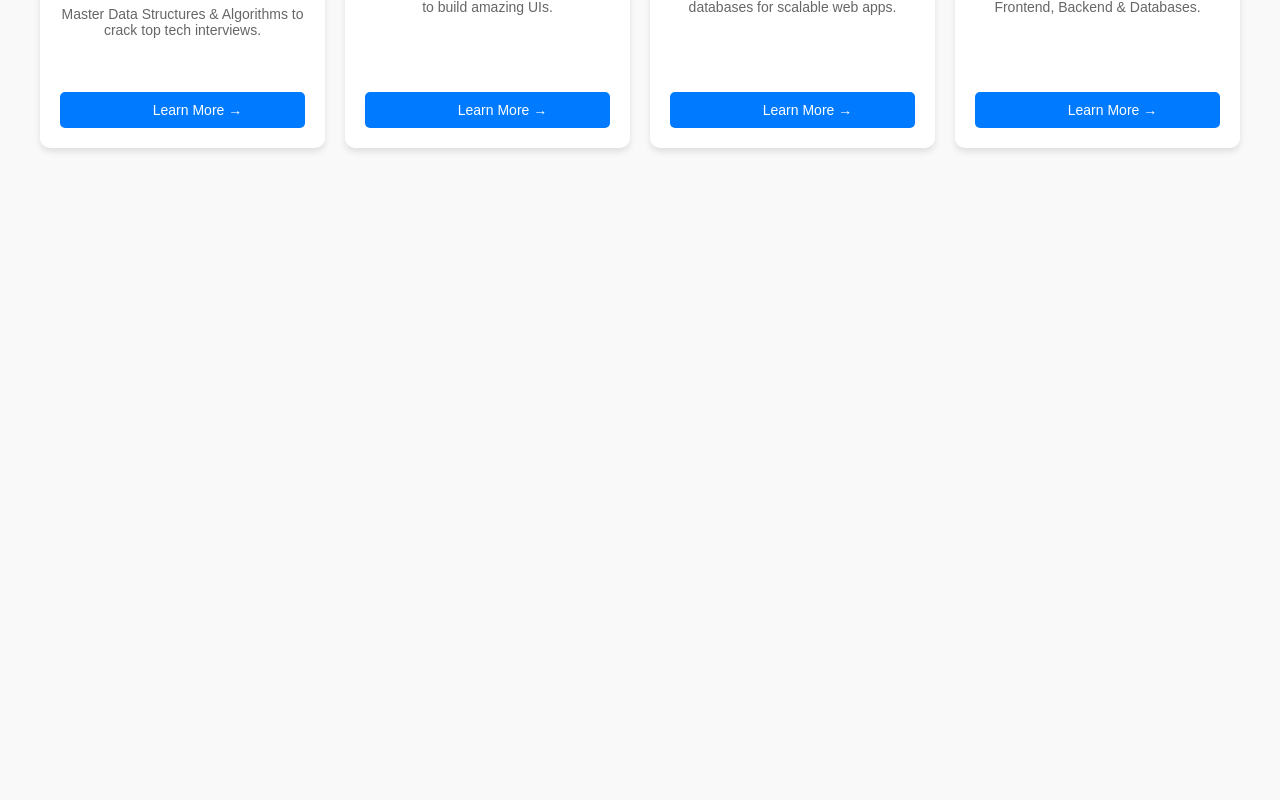
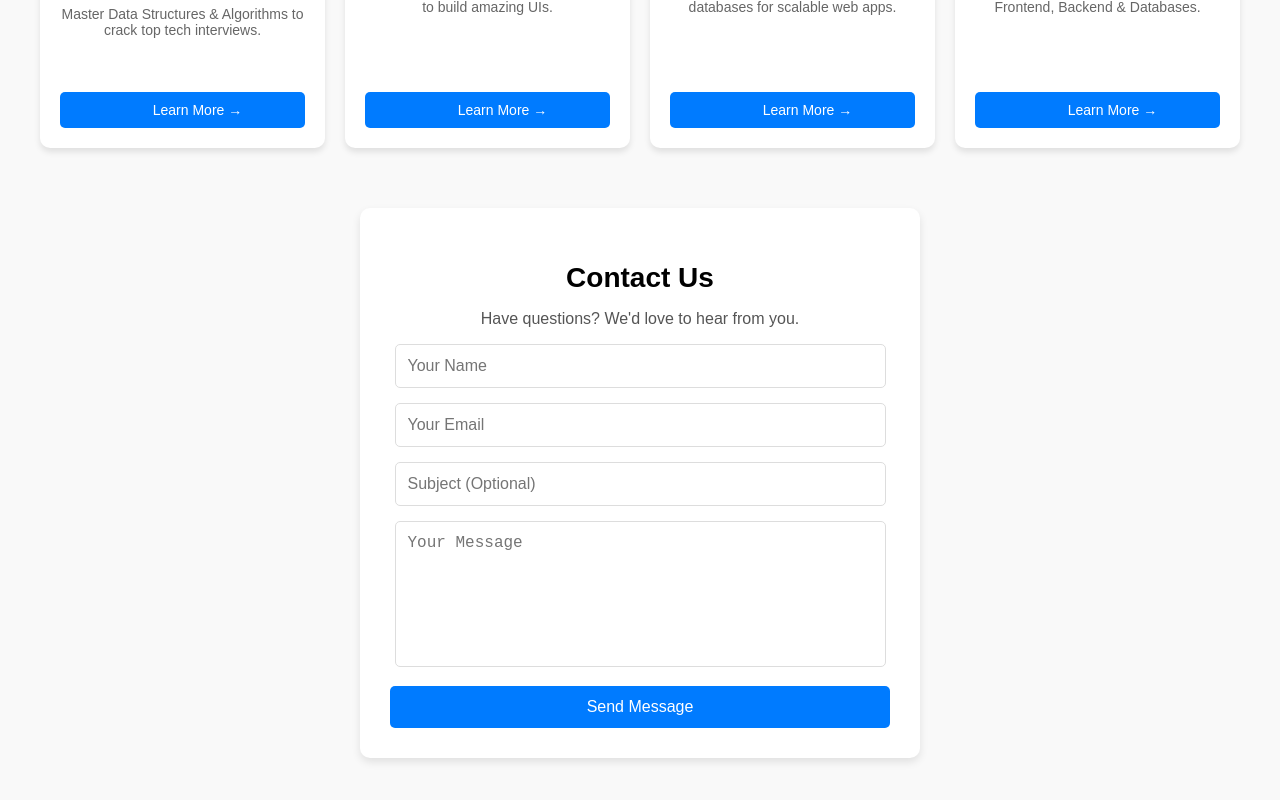
Before and after one commit to panditharshpandeyji/VTSWebsite, a React (Vite) app: page / in a window 1280 px wide. Shown: the part 1038-1838 px from the top of the page. Before the commit the page ends 1216 px from the top, so only its background shows below. Built offline with nearby package versions, Linux system fonts and the light colour scheme.

Commit message:
add contact form

```diff
--- a/package.json
+++ b/package.json
@@ -12,13 +12,15 @@
   "dependencies": {
     "@chakra-ui/react": "^3.8.1",
     "@emotion/react": "^11.14.0",
+    "formik": "^2.4.6",
     "framer-motion": "^12.4.7",
     "next-themes": "^0.4.4",
     "react": "^19.0.0",
     "react-dom": "^19.0.0",
     "react-icon": "^1.0.0",
     "react-icons": "^5.5.0",
-    "react-router-dom": "^7.2.0"
+    "react-router-dom": "^7.2.0",
+    "yup": "^1.6.1"
   },
   "devDependencies": {
     "@eslint/js": "^9.21.0",
--- a/src/App.jsx
+++ b/src/App.jsx
@@ -2,6 +2,7 @@ import "./App.css";
 import CourseDetails from "./components/CourseDetails";
 import Navbar from "./components/Navbar";
 import ScrollToTop from "./components/ScrollToTop";
+import ContactUs from "./pages/ContactUs";
 import Home from "./pages/Home";
 import { BrowserRouter as Router, Route, Routes } from "react-router-dom";
 
@@ -14,6 +15,7 @@ function App() {
         <Routes>
           <Route path="/" element={<Home />} />
           <Route path="/course/:id" element={<CourseDetails />} />
+          <Route path="/contact" element={<ContactUs />} />
         </Routes>
       </Router>
     </div>
--- /dev/null
+++ b/src/pages/ContactUs.jsx
@@ -0,0 +1,77 @@
+import React, { useState } from "react";
+import { Formik, Form, Field, ErrorMessage } from "formik";
+import * as Yup from "yup";
+import "../styles/ContactUs.css";
+
+const ContactUs = () => {
+  const [success, setSuccess] = useState("");
+
+  const validationSchema = Yup.object({
+    name: Yup.string()
+      .min(3, "Name must be at least 3 characters")
+      .required("Name is required"),
+    email: Yup.string()
+      .email("Invalid email format")
+      .required("Email is required"),
+    subject: Yup.string().min(3, "Subject must be at least 3 characters"),
+    message: Yup.string()
+      .min(10, "Message must be at least 10 characters")
+      .required("Message is required"),
+  });
+
+  return (
+    <section className="contact-us">
+      <h2>Contact Us</h2>
+      <p>Have questions? We'd love to hear from you.</p>
+
+      {success && <p className="success">{success}</p>}
+
+      <Formik
+        initialValues={{ name: "", email: "", subject: "", message: "" }}
+        validationSchema={validationSchema}
+        onSubmit={(values, { setSubmitting, resetForm }) => {
+          setTimeout(() => {
+            console.log("Form Data:", values);
+            setSuccess("Message sent successfully!");
+            resetForm();
+            setSubmitting(false);
+          }, 1500);
+        }}
+      >
+        {({ isSubmitting }) => (
+          <Form className="contact-form">
+            <div className="input-group">
+              <Field type="text" name="name" placeholder="Your Name" />
+              <ErrorMessage name="name" component="p" className="error" />
+            </div>
+
+            <div className="input-group">
+              <Field type="email" name="email" placeholder="Your Email" />
+              <ErrorMessage name="email" component="p" className="error" />
+            </div>
+
+            <div className="input-group">
+              <Field
+                type="text"
+                name="subject"
+                placeholder="Subject (Optional)"
+              />
+              <ErrorMessage name="subject" component="p" className="error" />
+            </div>
+
+            <div className="input-group">
+              <Field as="textarea" name="message" placeholder="Your Message" />
+              <ErrorMessage name="message" component="p" className="error" />
+            </div>
+
+            <button type="submit" disabled={isSubmitting}>
+              {isSubmitting ? "Sending..." : "Send Message"}
+            </button>
+          </Form>
+        )}
+      </Formik>
+    </section>
+  );
+};
+
+export default ContactUs;
--- a/src/pages/Home.jsx
+++ b/src/pages/Home.jsx
@@ -4,6 +4,7 @@ import "../styles/Home.css";
 import student from "../assets/student.png";
 import Courses from "../components/Allcourses";
 import Navbar from "../components/Navbar";
+import ContactUs from "./ContactUs";
 
 const HomePage = () => {
   const [menuOpen, setMenuOpen] = useState(false);
@@ -33,6 +34,7 @@ const HomePage = () => {
         </div>
       </section>
       <Courses />
+      <ContactUs />
     </div>
   );
 };
--- /dev/null
+++ b/src/styles/ContactUs.css
@@ -0,0 +1,74 @@
+.contact-us {
+    max-width: 500px;
+    margin: 50px auto;
+    padding: 30px;
+    background: #fff;
+    box-shadow: 0 4px 8px rgba(0, 0, 0, 0.1);
+    border-radius: 10px;
+    text-align: center;
+}
+
+.contact-us h2 {
+    font-size: 28px;
+    margin-bottom: 10px;
+}
+
+.contact-us p {
+    font-size: 16px;
+    color: #555;
+}
+
+.contact-form {
+    display: flex;
+    flex-direction: column;
+}
+
+.input-group {
+    margin-bottom: 15px;
+}
+
+.contact-form input,
+.contact-form textarea {
+    width: 93%;
+    padding: 12px;
+    border: 1px solid #ddd;
+    border-radius: 5px;
+    font-size: 16px;
+}
+
+.contact-form textarea {
+    height: 120px;
+    resize: none;
+}
+
+.contact-form button {
+    background: #007bff;
+    color: white;
+    padding: 12px;
+    border: none;
+    cursor: pointer;
+    font-size: 16px;
+    border-radius: 5px;
+    transition: background 0.3s;
+}
+
+.contact-form button:hover {
+    background: #0056b3;
+}
+
+.error {
+    color: red;
+    font-size: 14px;
+}
+
+.success {
+    color: green;
+    font-size: 14px;
+}
+
+@media (max-width: 768px) {
+    .contact-us {
+        width: 90%;
+        padding: 20px;
+    }
+}
```
Also changed, not shown: 1 other file (tests, documents, lock files or other folders).
